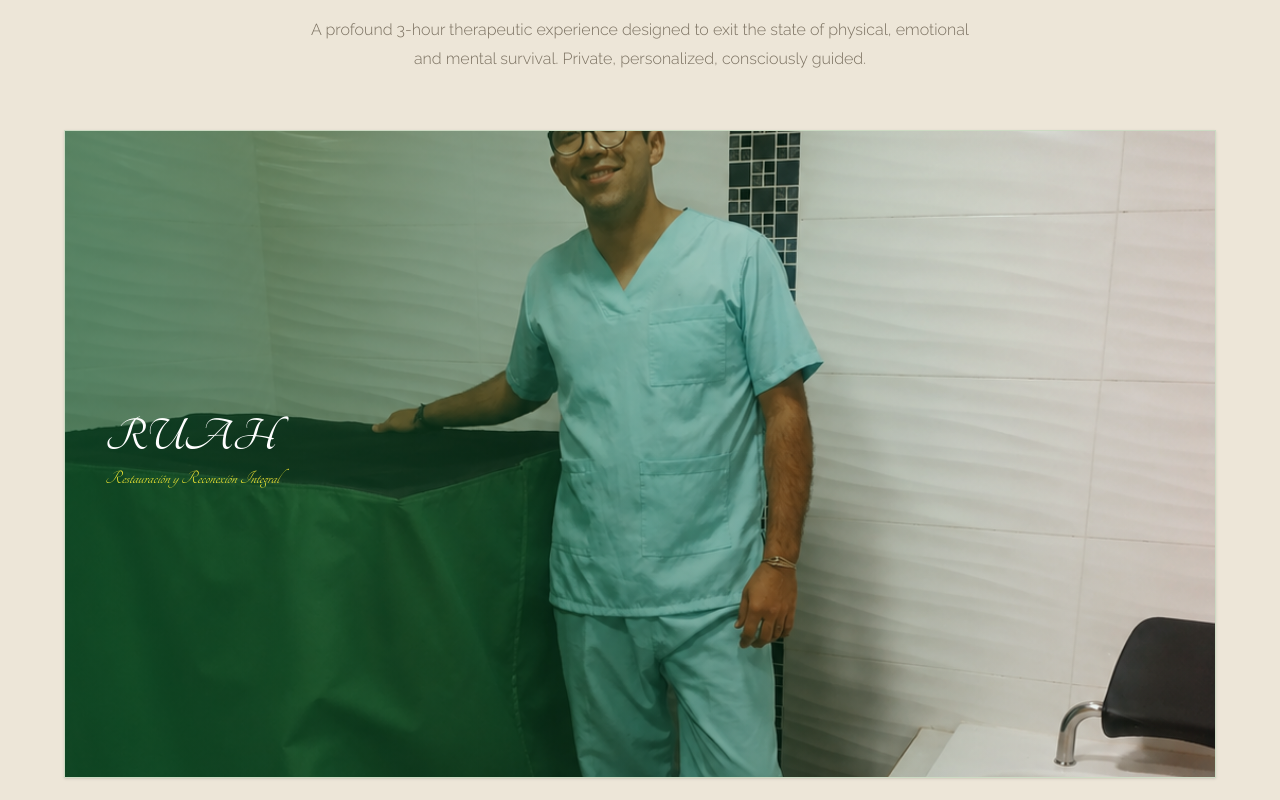
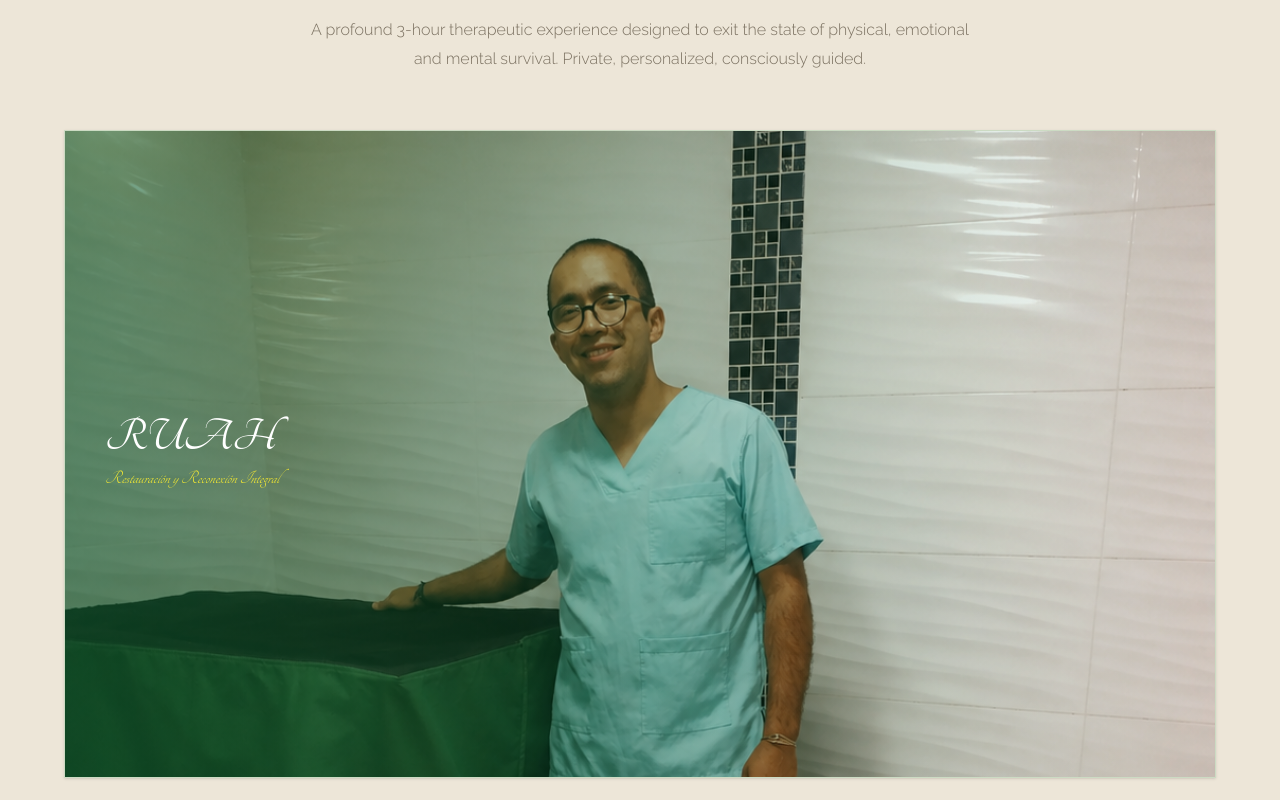
Before and after one commit to iaruizh/ivanruizholistico, a Next.js app: page /en in a window 1280 px wide. Shown: the part 4640-5440 px from the top of the page. Built offline with nearby package versions, Linux system fonts and the light colour scheme.

Commit message:
Update RuahSection.tsx

```diff
--- a/components/sections/RuahSection.tsx
+++ b/components/sections/RuahSection.tsx
@@ -29,7 +29,7 @@ export function RuahSection() {
             src="/images/ivan-ruiz-hipertermia.jpg"
             alt="Experiencia RUAH - Hipertermia terapéutica con Iván Alejandro Ruiz"
             fill
-            className="object-cover object-[center_30%]"
+            className="object-cover object-[center_10%]"
             sizes="100vw"
           />
           <div className="absolute inset-0 bg-gradient-to-r from-[#085A2C]/60 to-transparent flex items-center px-10">
```
